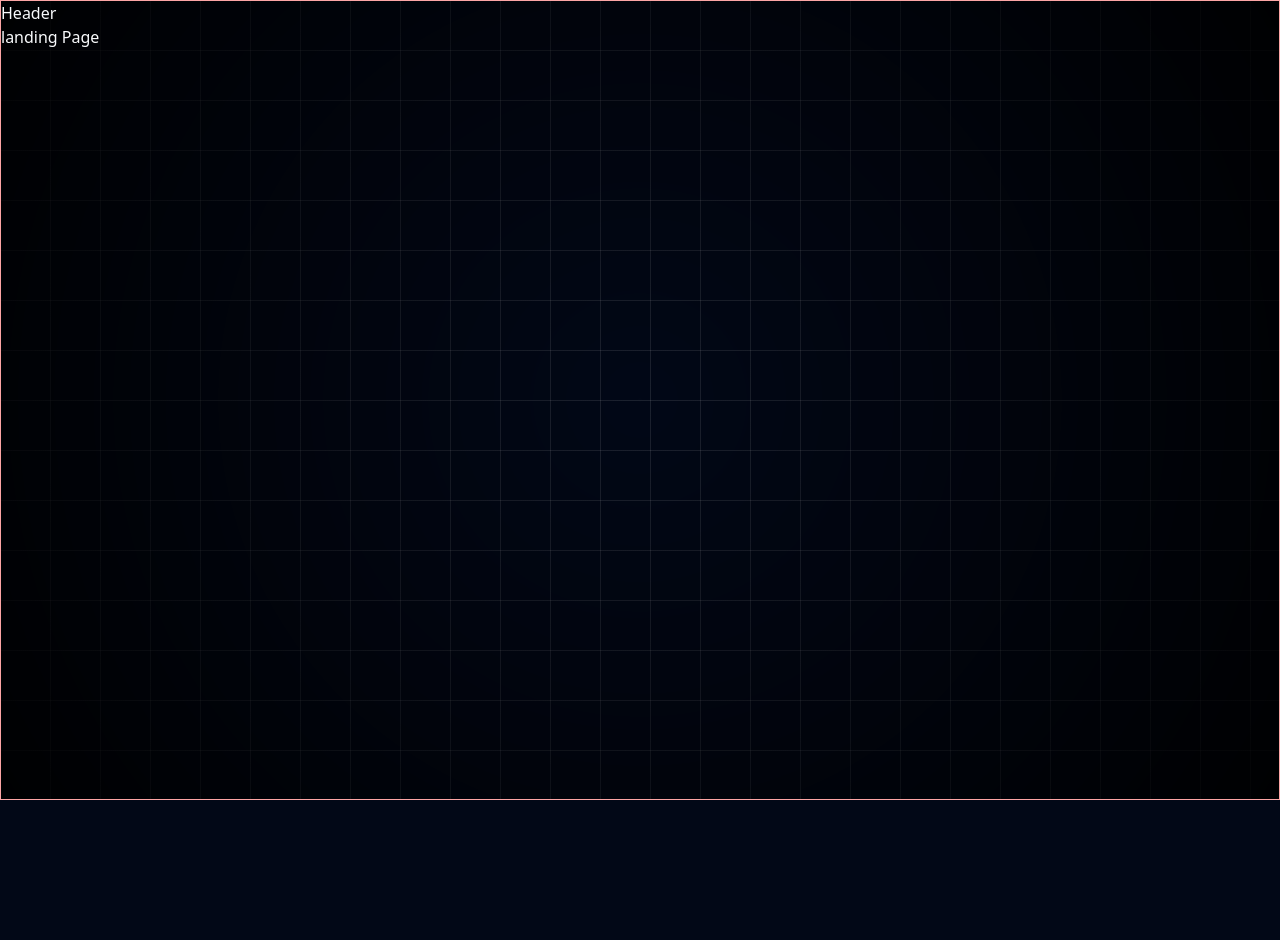
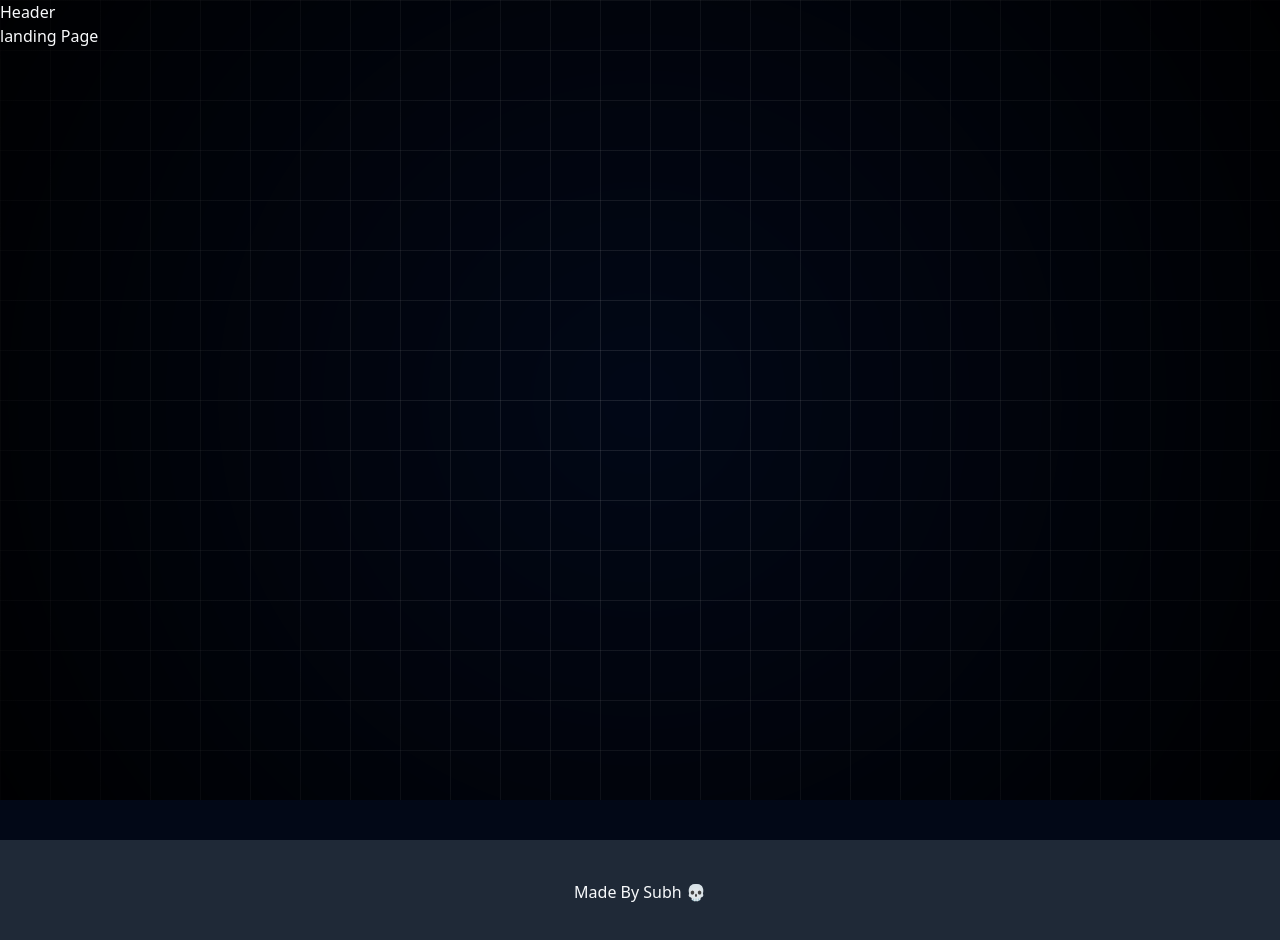
Before and after one commit to LOSTBOY-IS-DED/Hirred, a React (Vite) app: page / in a window 1280 px wide. Shown: the top 940 px of the page. Before the commit the page ends 800 px from the top, so only its background shows below. Built offline with nearby package versions, Linux system fonts and the light colour scheme.

Commit message:
Layout Made Successfully

```diff
--- a/src/layouts/app-layout.jsx
+++ b/src/layouts/app-layout.jsx
@@ -5,10 +5,11 @@
   return (
     <div>
       <div className="grid-background"></div>
-      <main className=" min-h-screen container border border-red-300">
+      <main className=" min-h-screen container">
         <Header />
         <Outlet />
       </main>
+      <div className="p-10 text-center bg-gray-800 mt-10">Made By Subh 💀</div>
     </div>
   );
 };
```
